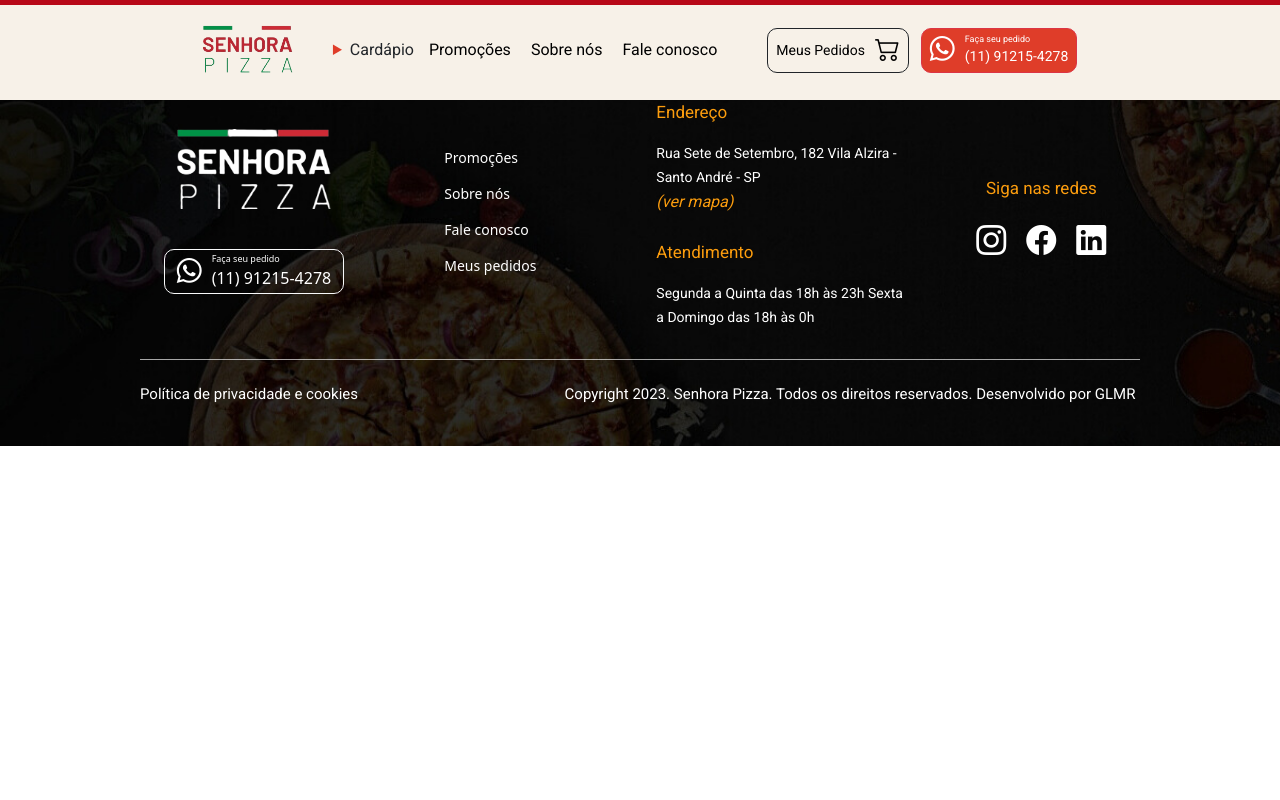
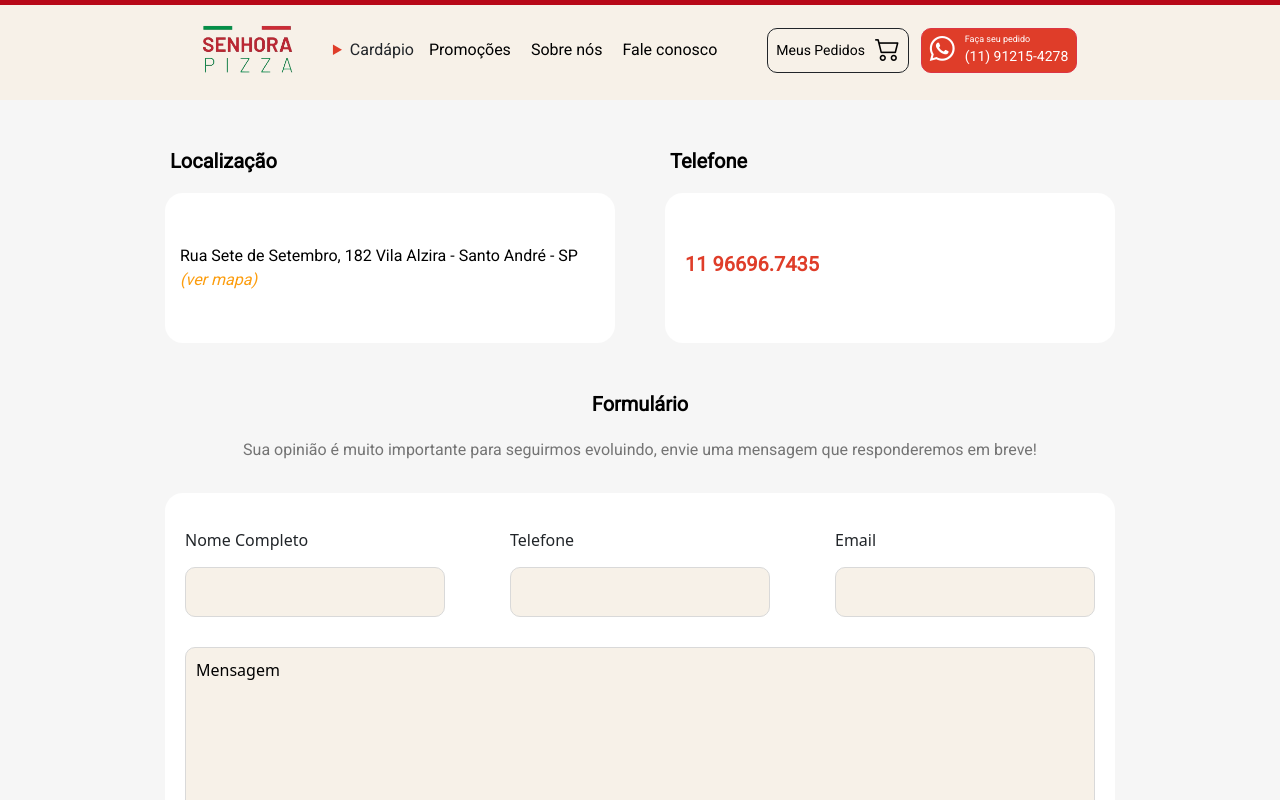
Before and after one commit to EduardoFersilva/pizzaria_, a Vue app: page /#/fale-conosco in a window 1280 px wide. Shown: the top 800 px of the page. Built offline with nearby package versions, Linux system fonts and the light colour scheme.

Commit message:
Page de fale conosco adicionada

```diff
--- /dev/null
+++ b/src/components/Inputs/Inputs.scss
@@ -0,0 +1,34 @@
+.inputGroup{
+    display: flex;
+    flex-direction: column;
+    margin: 20px 30px 20px 0;
+}
+
+label{
+    margin: 15px 0;
+}
+
+input{
+    width: 350px;
+    height: 50px;
+    border: 1px solid #D9D9D9;
+    border-radius: 10px;
+    padding-left: 10px;
+}
+
+input[type="number"]::-webkit-inner-spin-button,
+input[type="number"]::-webkit-outer-spin-button{
+    -webkit-appearance: none;
+    margin: 0;
+}
+
+input[type="number"]{
+    -moz-appearance: textfield;
+    appearance: textfield;
+}
+
+@media (max-width: 1250px){
+    .inputGroup{
+        margin: 20px 0 20px 0;
+    }
+}
--- /dev/null
+++ b/src/components/Inputs/Inputs.vue
@@ -0,0 +1,51 @@
+<script setup>
+import {defineEmits, defineProps} from 'vue'
+
+defineEmits(['update:modelValue'])
+defineProps({
+  label: {
+    type: String,
+    required: true
+  },
+  modelValue: {
+    type: String,
+    default: ''
+  },
+  type: {
+    type: String,
+    default: 'text'
+  },
+  placeholder: {
+    type: String,
+    default: ''
+  },
+  background: {
+    type: String,
+    default: 'white'
+  },
+  width: {
+    type: String,
+    default: ''
+  },
+  required: {
+    type: Boolean,
+    default: false
+  }
+})
+</script>
+
+<template>
+  <div class="inputGroup">
+    <label>{{ label }}</label>
+    <input
+      :style="{ background: background, width: width }"
+      :value="modelValue"
+      :type="type"
+      :placeholder="placeholder"
+      :required="required"
+      @input="onInput"
+    />
+  </div>
+</template>
+
+<style src="./Inputs.scss" lang="scss" scoped />
--- a/src/pages/About/About.vue
+++ b/src/pages/About/About.vue
@@ -1,3 +1,4 @@
+
 <template>
     <main>
         <div class="banner">
@@ -6,7 +7,6 @@
                     <logo
                     image="./imgs/Img-Logo-Footer.png"
                     alt-image="Senhora Pizza"
-                    @click="closeSidebar"
                     />
                     <h1>desde 1963</h1>
                 </div>
--- a/src/pages/Contact/Contact.scss
+++ b/src/pages/Contact/Contact.scss
@@ -0,0 +1,190 @@
+@import'../../assets/scss/colors';
+@import'../../assets/scss/main.scss';
+@import'../../assets/scss/button';
+
+
+main{
+    padding-top: 100px;
+    background: $color-background;
+    display: flex;
+    flex-direction: column;
+    justify-content: center;
+    align-items: center;
+}
+main h1{
+    font-family: Roboto;
+    font-size: 20px;
+    font-weight: 900;
+    line-height: 23px;
+    letter-spacing: 0em;
+    color: $color-text;
+    margin: 50px 0 20px 0;
+}
+main .infos{
+    width: 100%;
+    display: flex;
+    flex-direction: column;
+}
+main .loc{
+    width: 100%;
+    display: flex;
+    flex-direction: column;
+    justify-content: center;
+}
+main .loc h1{
+    margin-left: 30px;
+}
+main .loc .cLoc{
+    display: flex;
+    justify-content: center;
+    align-items: center;
+}
+main .loc .cardLoc{
+    width: 90%;
+    min-height: 150px;
+    background: $color-secondary;
+    border-radius: 18px;
+    display: flex;
+    flex-direction: column;
+    justify-content: center;
+    padding-left: 15px;
+}
+main .loc .cardLoc h1{
+    font-family: Roboto;
+    font-size: 16px;
+    font-weight: 400;
+    line-height: 24px;
+    letter-spacing: 0em;
+    text-align: left;
+    color: $color-text;
+    margin: 0;
+}
+main .loc .cardLoc i{
+    font-family: Roboto;
+    font-size: 16px;
+    font-weight: 400;
+    line-height: 24px;
+    letter-spacing: 0em;
+    text-align: left;
+    color: #FC9D0E;
+}
+main .tel{
+    width: 100%;
+    display: flex;
+    flex-direction: column;
+    justify-content: center;
+}
+main .tel h1{
+    margin-left: 30px;
+}
+main .tel .cTel{
+    display: flex;
+    justify-content: center;
+    align-items: center;
+}
+main .tel .cardTel{
+    width: 90%;
+    min-height: 150px;
+    background: $color-secondary;
+    border-radius: 18px;
+    padding: 10px;
+}
+main .tel .cardTel h1{
+    font-family: Roboto;
+    font-size: 20px;
+    font-weight: 700;
+    line-height: 23px;
+    text-align: left;
+    color: $color-primary;
+    margin-left: 10px;
+    margin-right: 180px;
+}
+form{
+    width: 90%;
+    height: auto;
+}
+main form h1{
+    font-family: Roboto;
+    font-size: 20px;
+    font-weight: 900;
+    line-height: 23px;
+    letter-spacing: 0em;
+    text-align: left;
+    color: $color-text;
+}
+main form p{
+    font-family: Roboto;
+    font-size: 16px;
+    font-weight: 400;
+    line-height: 27px;
+    letter-spacing: 0em;
+    text-align: left;
+    color: #747474;
+}
+main form .cardForm{
+    width: 100%;
+    min-height: 500px;
+    background: $color-secondary;
+    border-radius: 18px;
+    margin: 30px 0;
+    padding: 20px;
+}
+main form .cardForm #textarea{
+    border-radius: 10px;
+    border: 1px solid #D9D9D9;
+    padding: 10px;
+    background: #F7F1E8;
+    color: $color-text;
+    width: 100%;
+    min-height: 250px;
+    margin-top: 30px;
+}
+::placeholder{
+    color: $color-text;
+}
+main form .cardForm .divAction{
+    display: flex;
+    flex-direction: column;
+    justify-content: center;
+    align-items: center;
+    margin: 60px 0 0 0;
+}
+main form .cardForm .divAction .btnAction{
+    @include button;
+    margin-top: 20px;
+}
+main form .cardForm .divAction .btnAction:hover{
+    transform: translateY(3px);
+    box-shadow: none;
+}
+main form .cardForm .divAction .btnAction:active{
+  opacity: 0.5;
+}
+
+@media (min-width: 950px){
+    main .infos{
+        flex-direction: row;
+        max-width: 1000px;
+    }
+    form{
+        display: flex;
+        flex-direction: column;
+        justify-content: center;
+        align-items: center;
+    }
+    form .cardForm {
+        max-width: 950px;
+    }
+    form .cardForm .inputs{
+        display: flex;
+        justify-content: space-between;
+    }
+    form .cardForm .divAction{
+        flex-direction: row !important;
+        justify-content: space-between !important;
+    }
+    .inputGroup{
+        margin: 0;
+        width: 260px;
+    }
+}
--- a/src/pages/Contact/Contact.vue
+++ b/src/pages/Contact/Contact.vue
@@ -1,9 +1,82 @@
 <template>
-    <h1>FALE CONOSCO</h1>
+    <main>
+        <div class="infos">
+            <div class="loc">
+                <h1>Localização</h1>
+                <div class="cLoc">
+                    <div class="cardLoc">
+                        <h1>Rua Sete de Setembro, 182 Vila Alzira - Santo André - SP</h1>
+                        <i>(ver mapa)</i>
+                    </div>
+                </div>
+            </div>
+
+            <div class="tel">
+                <h1>Telefone</h1>
+                <div class="cTel">
+                    <div class="cardTel">
+                        <h1>11 96696.7435</h1>
+                    </div>
+                </div>
+            </div>
+        </div>
+
+        <form>
+            <h1>Formulário</h1>
+            <p>
+                Sua opinião é muito importante para seguirmos evoluindo,
+                envie uma mensagem que responderemos em breve!
+            </p>
+            <div class="cardForm">
+                <div class="inputs">
+                    <inputs
+                    label="Nome Completo"
+                    v-bind="name"
+                    type="text"
+                    placeholder=""
+                    :width="'100%'"
+                    :background="'#F7F1E8'"
+                    />
+
+                    <inputs
+                    label="Telefone"
+                    v-bind="telefone"
+                    type="number"
+                    placeholder=""
+                    :width="'100%'"
+                    :background="'#F7F1E8'"
+                    />
+
+                    <inputs
+                    label="Email"
+                    v-bind="email"
+                    type="email"
+                    placeholder=""
+                    :width="'100%'"
+                    :background="'#F7F1E8'"
+                    />
+                </div>
+                <textarea name="textarea" id="textarea" placeholder="Mensagem"></textarea>
+
+                <div class="divAction">
+                    <p>contato@senhorapizza.com.br</p>
+                    <button class="btnAction">ENVIAR</button>
+                </div>
+
+            </div>
+        </form>
+    </main>
 </template>
 
 <script>
+import Inputs from '../../components/Inputs/Inputs.vue'
+
 export default {
-    name:'Contact'
+  name: 'Contact',
+  components: {
+    Inputs
+  }
 }
 </script>
+
+<style src="./Contact.scss" lang="scss" scoped />
```
